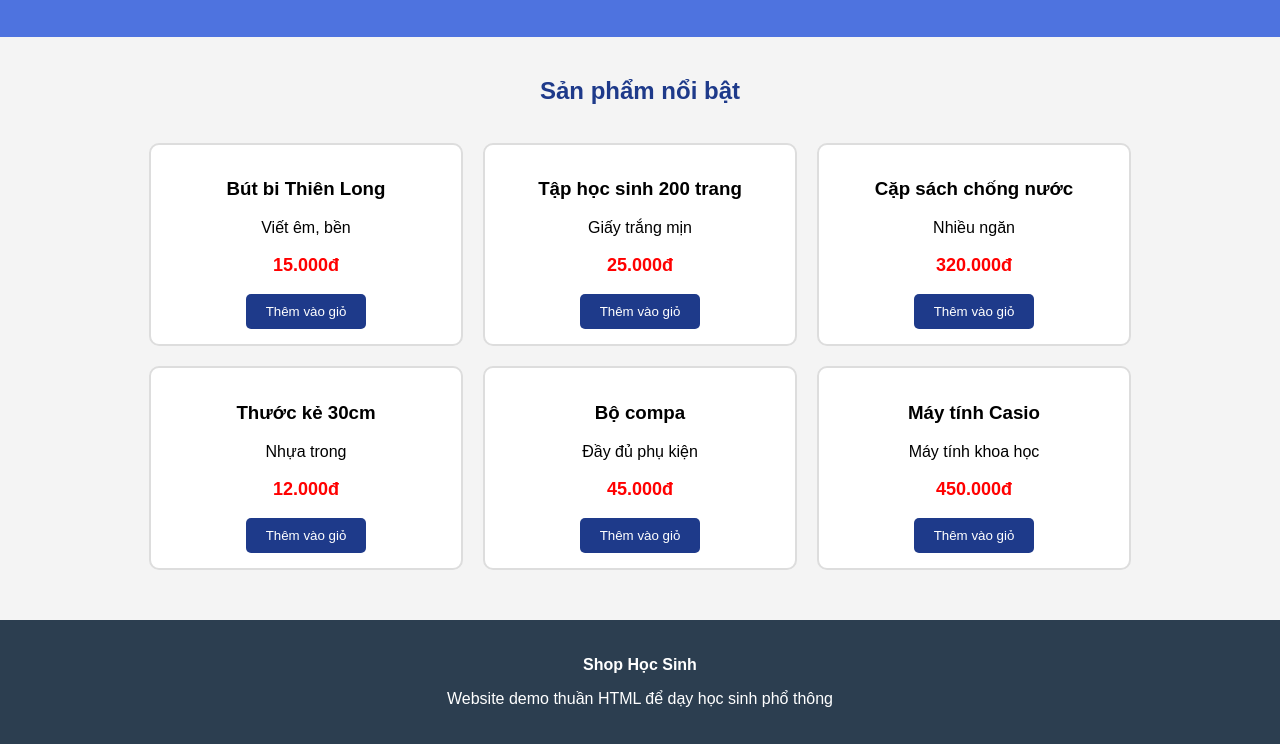
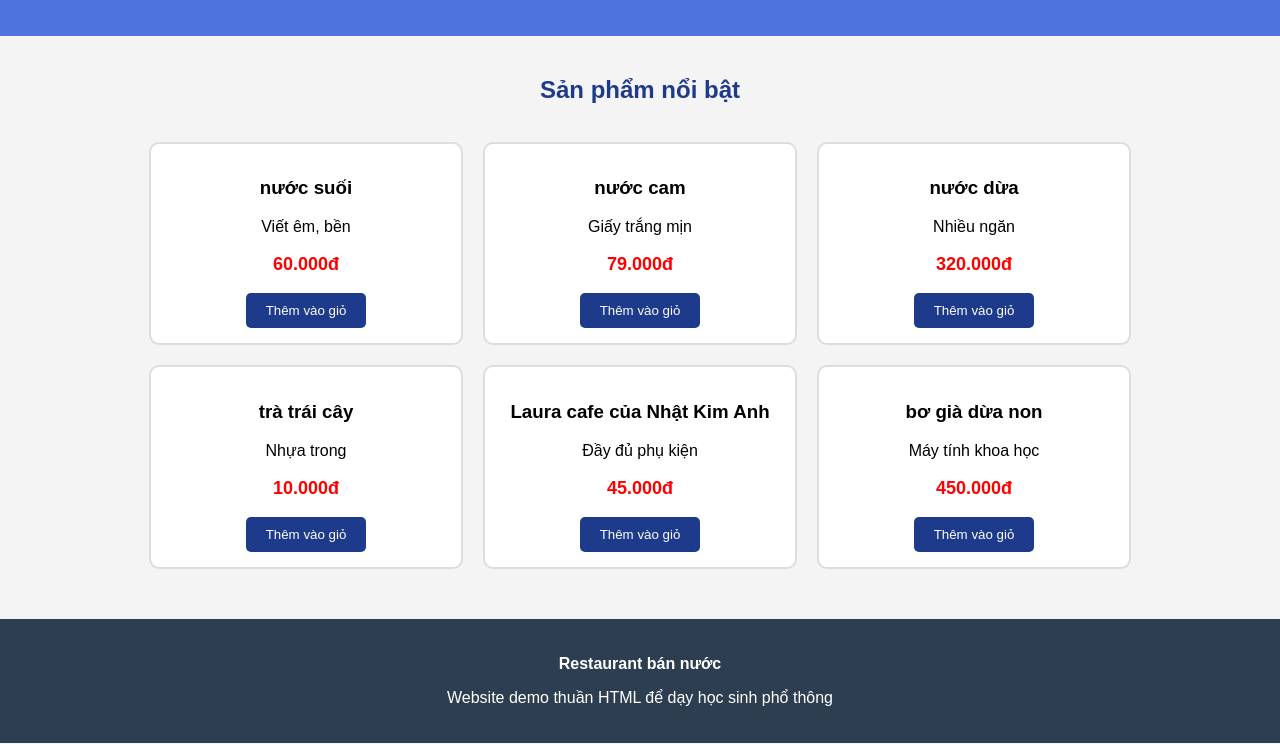
Before and after one commit to avm-ct/Tencuahangnaocungduoc, a plain HTML site: page index.html in a window 1280 px wide. Shown: the part 325-1069 px from the top of the page. Drawn offline with Linux system fonts and the light colour scheme.

Commit message:
Add files via upload

```diff
--- a/index.html
+++ b/index.html
@@ -3,13 +3,13 @@
 <head>
     <meta charset="UTF-8">
     <meta name="viewport" content="width=device-width, initial-scale=1.0">
-    <title>Cửa Hàng Học Sinh</title>
+    <title>Restaurant</title>
 </head>
 <body style="font-family: Arial, sans-serif; margin: 0; padding: 0; background-color: #f4f4f4;">
 
     <!-- Header -->
     <div style="background-color: #1e3a8a; color: white; padding: 15px; text-align: center;">
-        <h1 style="margin: 0;">📚 CỬA HÀNG HỌC SINH</h1>
+        <h1 style="margin: 0;">Restaurant</h1>
         <p style="margin: 5px 0 0 0;">Đồ dùng học tập giá rẻ</p>
     </div>
 
@@ -60,18 +60,18 @@
     </div>
 
     <footer style="background-color: #2c3e50; color: white; text-align: center; padding: 20px; margin-top: 30px;">
-        <p><strong>Shop Học Sinh</strong></p>
+        <p><strong>Restaurant bán nước</strong></p>
         <p>Website demo thuần HTML để dạy học sinh phổ thông</p>
     </footer>
 
     <script>
         const products = [
-            { id: 1, name: "Bút bi Thiên Long", price: 15000, description: "Viết êm, bền" },
-            { id: 2, name: "Tập học sinh 200 trang", price: 25000, description: "Giấy trắng mịn" },
-            { id: 3, name: "Cặp sách chống nước", price: 320000, description: "Nhiều ngăn" },
-            { id: 4, name: "Thước kẻ 30cm", price: 12000, description: "Nhựa trong" },
-            { id: 5, name: "Bộ compa", price: 45000, description: "Đầy đủ phụ kiện" },
-            { id: 6, name: "Máy tính Casio", price: 450000, description: "Máy tính khoa học" }
+            { id: 1, name: "nước suối", price: 60000, description: "Viết êm, bền" },
+            { id: 2, name: "nước cam", price: 79000, description: "Giấy trắng mịn" },
+            { id: 3, name: "nước dừa", price: 320000, description: "Nhiều ngăn" },
+            { id: 4, name: "trà trái cây", price: 10000, description: "Nhựa trong" },
+            { id: 5, name: "Laura cafe của Nhật Kim Anh", price: 45000, description: "Đầy đủ phụ kiện" },
+            { id: 6, name: "bơ già dừa non", price: 450000, description: "Máy tính khoa học" }
         ];
 
         let cart = [];
```
